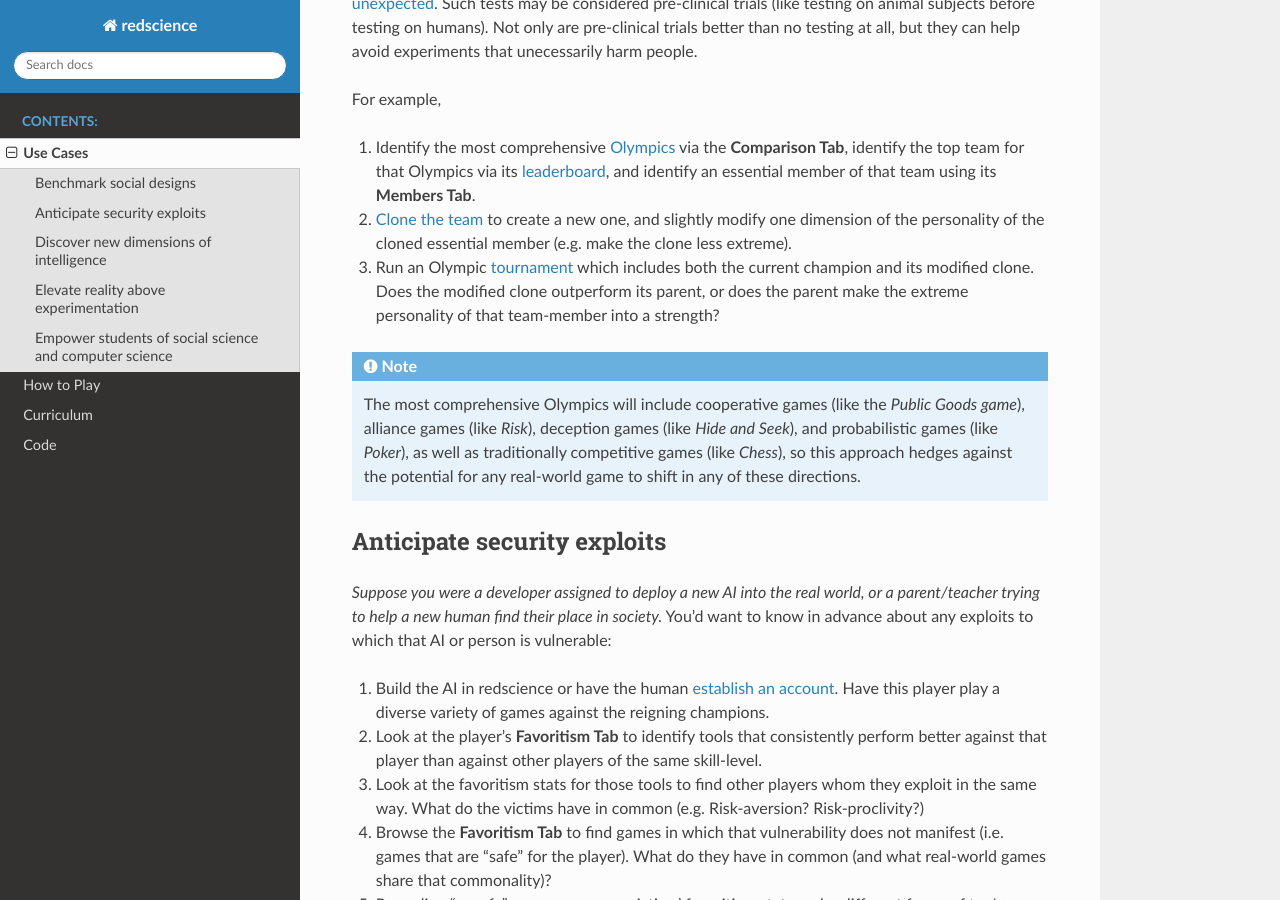
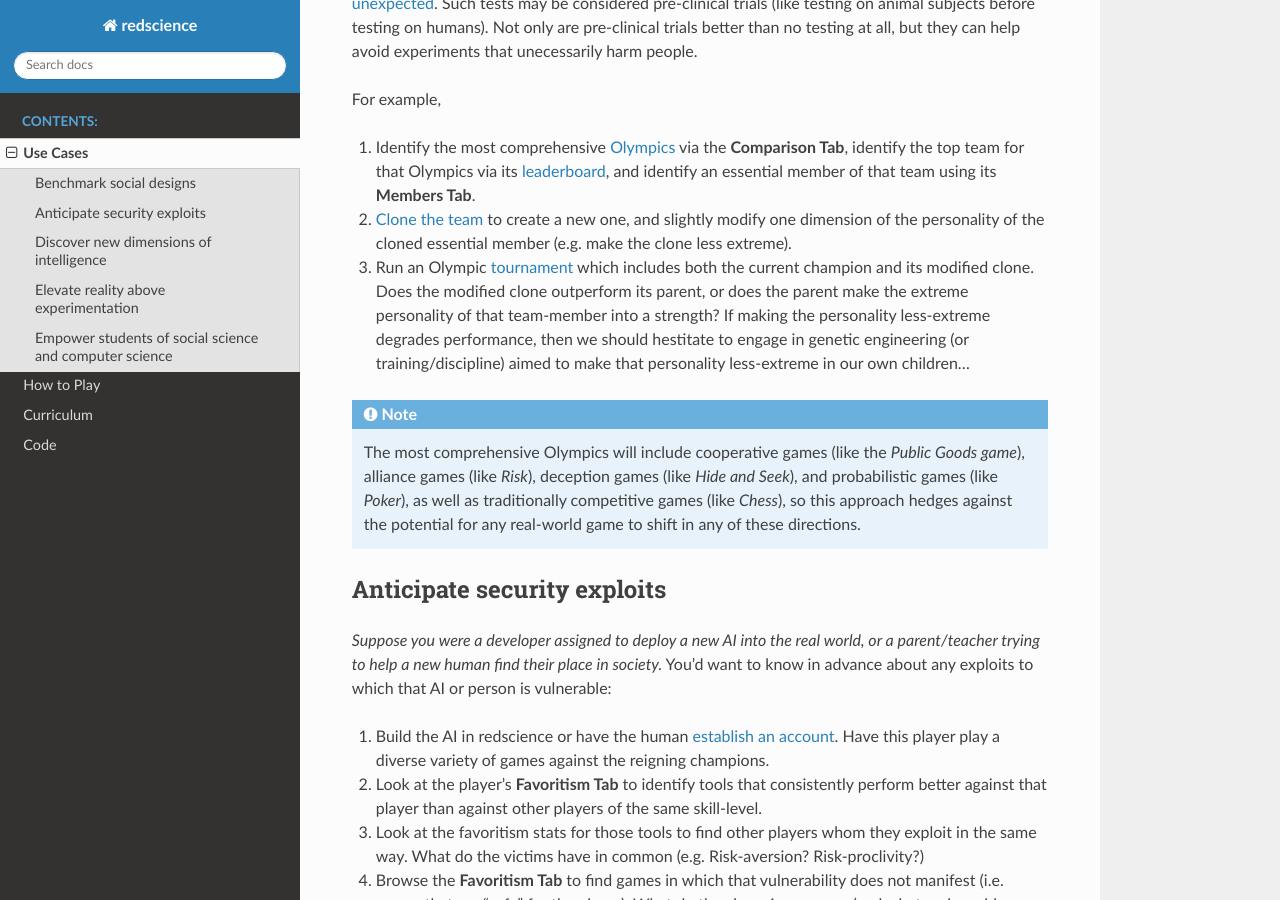
Before and after one commit to ChrisSantosLang/redscience, a Sphinx documentation site: the page built from docs/source/usecases.rst, in a window 1280 px wide and 900 px high, scrolled down 416 px. Built offline with Sphinx 7.4.7 and the Read the Docs theme 2.0.0, drawn with Linux system fonts in a browser that asks for light colours.

Commit message:
Update usecases.rst

```diff
--- a/docs/source/usecases.rst
+++ b/docs/source/usecases.rst
@@ -34,7 +34,10 @@ For example,
 #. Run an Olympic :doc:`tournament <tournament>` which includes both the
    current champion and its modified clone. Does the modified clone
    outperform its parent, or does the parent make the extreme personality of
-   that team-member into a strength?
+   that team-member into a strength? If making the personality less-extreme
+   degrades performance, then we should hestitate to engage in
+   genetic engineering (or training/discipline) aimed to make that personality
+   less-extreme in our own children...
 
 .. Note:: The most comprehensive Olympics will include cooperative games
   (like the *Public Goods game*), alliance games (like *Risk*), deception
```
